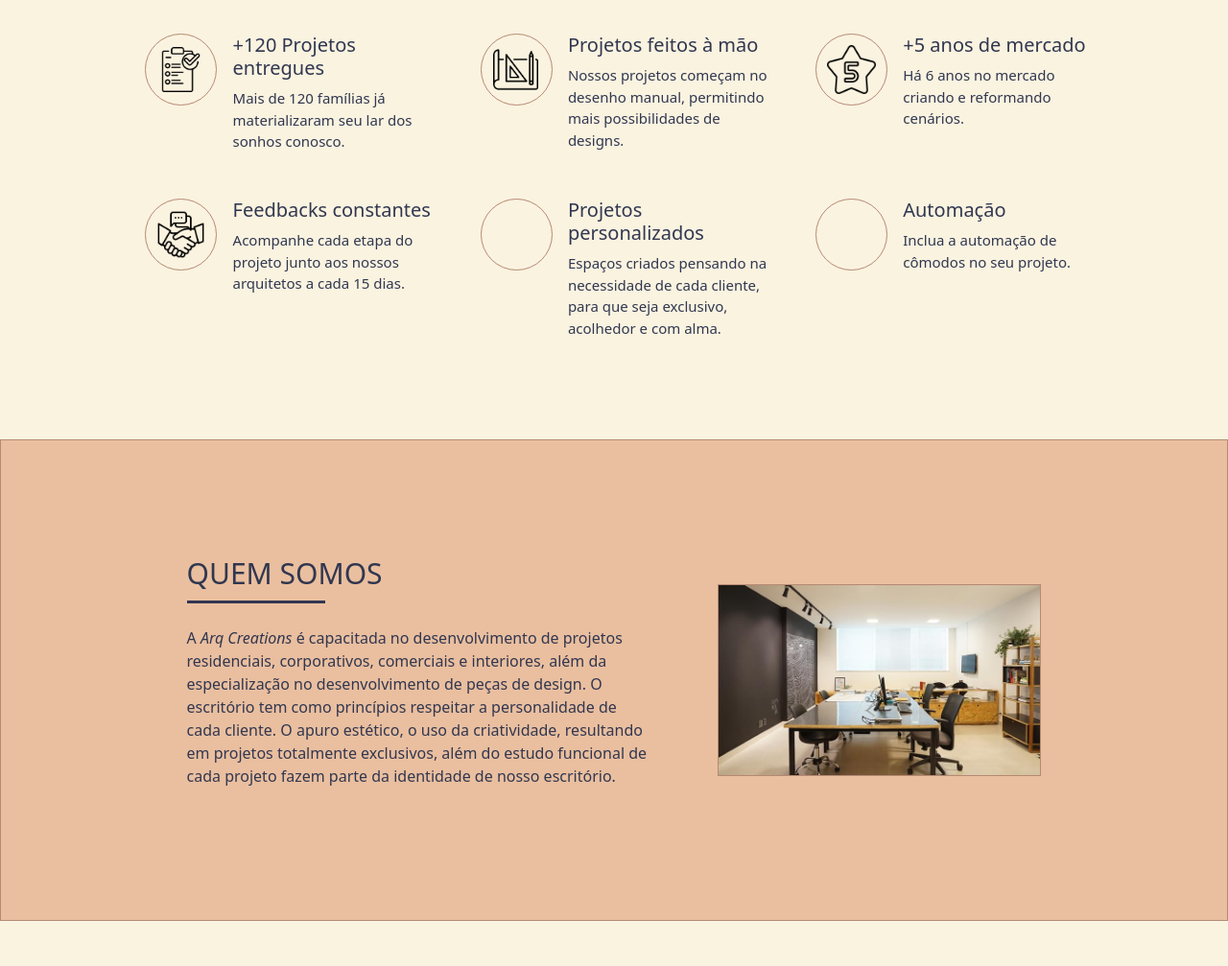
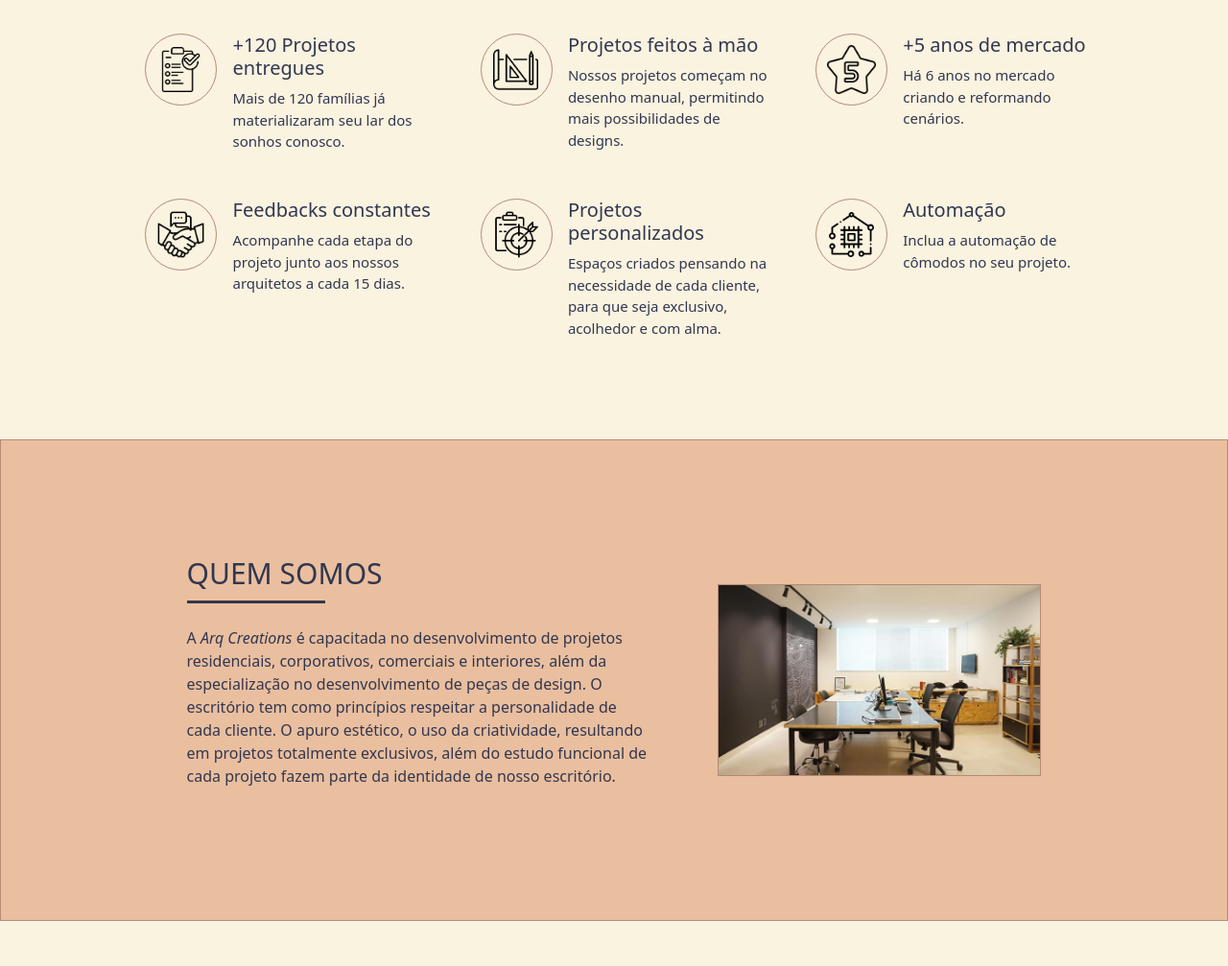
Before and after one commit to gabriel-santi/trabalhoav1-devweb, a plain HTML site: page index.html in a window 1280 px wide. Shown: the part 695-1702 px from the top of the page at 96% size. Drawn offline with nearby package versions, Linux system fonts and the light colour scheme; the site is published under a folder, as on GitHub Pages, so addresses that start at the root find nothing.

Commit message:
Update style.css

```diff
--- a/style.css
+++ b/style.css
@@ -194,12 +194,12 @@ button {
 }
 
 .projetos-pers {
-    background-image: url(/assets/project-pers.png);
+    background-image: url(./assets/project-pers.png);
     background-size: 70%;
 }
 
 .automacao {
-    background-image: url(/assets/home-automation.png);
+    background-image: url(./assets/home-automation.png);
     background-size: 65%;
 }
 
```
